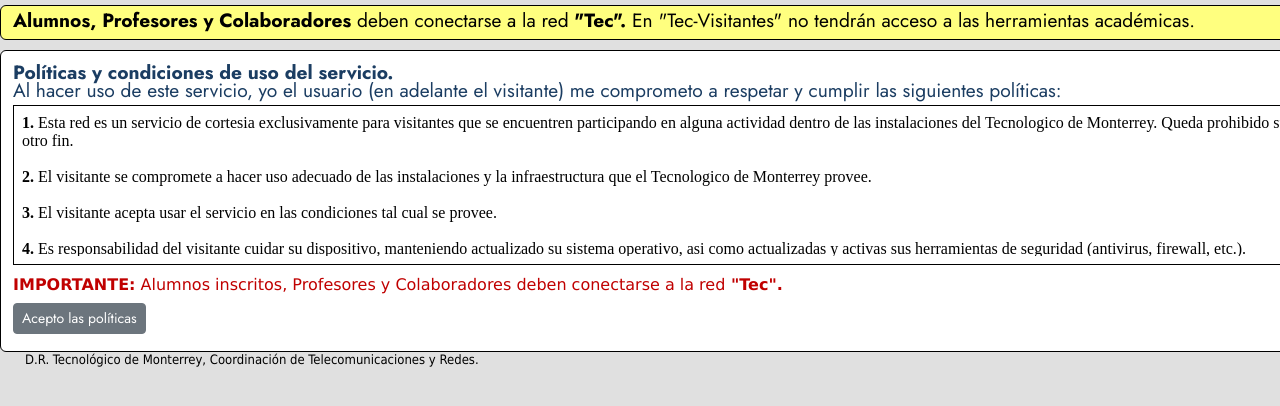
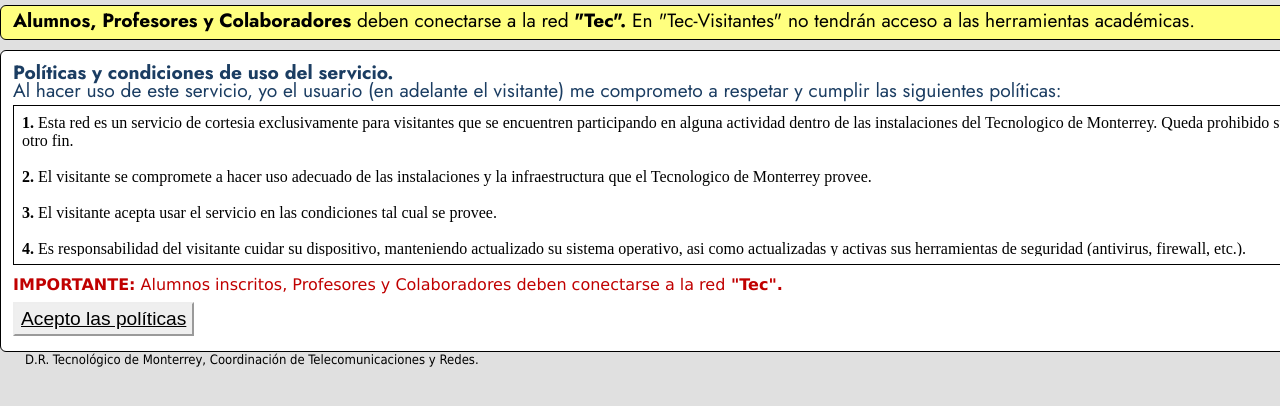
Before and after one commit to Aaron3312/Deploy1, a plain HTML site: page index.html in a window 1280 px wide. Shown: the part 110-516 px from the top of the page. Drawn offline with nearby package versions, Linux system fonts and the light colour scheme.

Commit message:
BetterButton

```diff
--- a/index.html
+++ b/index.html
@@ -47,7 +47,7 @@
                 ></iframe>
             </div>
             <h4 class="colorRedtxt2">IMPORTANTE:<span style="font-weight: 400"> Alumnos inscritos, Profesores y Colaboradores deben conectarse a la red</span> "Tec".</h4>
-            <a href="./Acces.html" class="btn btn-secondary btn-sm">Acepto las políticas</a>
+            <a href="./Acces.html" class="button1">Acepto las políticas</a>
         </div>
         <h6 style="color: black; margin-left: 25px; font-family: tahoma; font-size: 13px;">D.R. Tecnológico de Monterrey, Coordinación de Telecomunicaciones y Redes.</h6>
 
--- a/styles.css
+++ b/styles.css
@@ -1,3 +1,21 @@
+.button1{
+        appearance: auto;
+        user-select: none;
+        align-items: flex-start;
+        text-align: center;
+        cursor: default;
+        box-sizing: border-box;
+        background-color: buttonface;
+        color: buttontext;
+        white-space: pre;
+        padding-block: 1px;
+        padding-inline: 6px;
+        border-width: 2px;
+        border-style: outset;
+        border-image: initial;
+        font-family: Arial, Helvetica, sans-serif;
+
+}
 
 .blueGradient{
     background: rgb(0,29,83);
```
